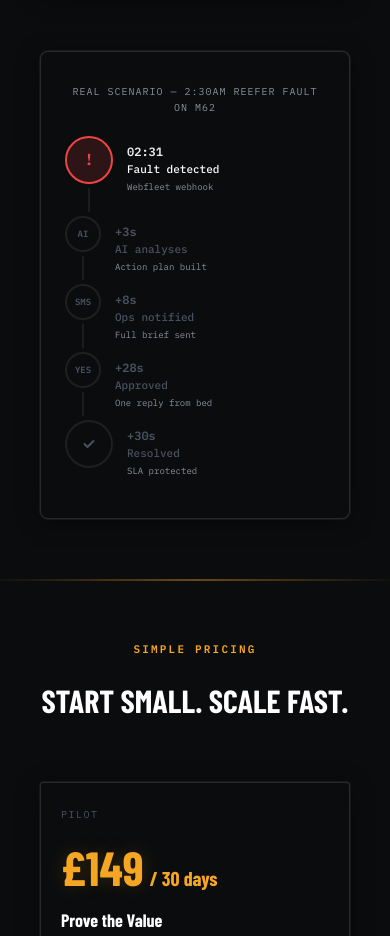
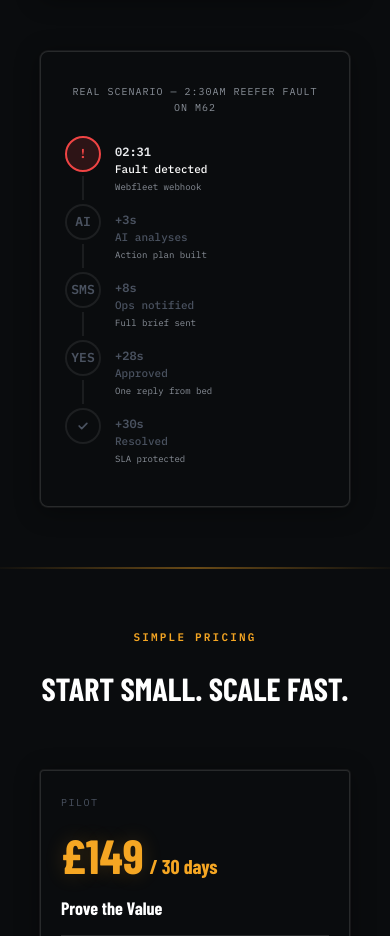
Before and after one commit to waterwellproject8-star/disruption-hub, a Next.js app: page / in a window 390 px wide. Shown: the part 2360-3296 px from the top of the page. Built offline with nearby package versions, Linux system fonts and the light colour scheme; a web font is replaced by a local one.

Commit message:
page.js: cap mobile timeline nodes at 36px, scale SVG tick to 12px, ! fontSize 13px on mobile — desktop 48px unchanged

```diff
--- a/app/page.js
+++ b/app/page.js
@@ -172,6 +172,9 @@ export default function HomePage() {
           .how-timeline-grid { grid-template-columns: 1fr !important; gap: 12px !important; }
           .tl-desktop { display: none !important; }
           .tl-mobile { display: flex !important; }
+          .tl-mobile .tl-node-dot { width: 36px !important; height: 36px !important; }
+          .tl-mobile .tl-node-dot svg { width: 12px !important; height: 12px !important; }
+          .tl-mobile .tl-node-dot-text { font-size: 13px !important; }
           .pricing-grid { grid-template-columns: 1fr !important; gap: 20px !important; }
           .pricing-card { padding: 24px 20px 32px !important; }
           .pricing-card .pc-spacer { height: 8px !important; }
@@ -520,7 +523,7 @@ export default function HomePage() {
                   {steps.map((s, i) => (
                     <div key={i} style={{ display: 'flex', gap: 14, alignItems: 'flex-start' }}>
                       <div style={{ display: 'flex', flexDirection: 'column', alignItems: 'center' }}>
-                        <div style={{ width: s.big ? 48 : 36, height: s.big ? 48 : 36, borderRadius: '50%', display: 'flex', alignItems: 'center', justifyContent: 'center', fontFamily: FF.mono, fontSize: s.dot === '!' ? 16 : 9, fontWeight: s.dot === '!' ? 900 : 700, flexShrink: 0, transition: 'all 0.4s', ...nodeStyle(i) }}>{s.dot === 'tick' ? <svg width="14" height="14" viewBox="0 0 14 14" fill="none"><path d="M2.5 7L5.5 10L11.5 4" stroke="currentColor" strokeWidth="2" strokeLinecap="round" strokeLinejoin="round"/></svg> : s.dot}</div>
+                        <div className="tl-node-dot" style={{ width: s.big ? 48 : 36, height: s.big ? 48 : 36, borderRadius: '50%', display: 'flex', alignItems: 'center', justifyContent: 'center', fontFamily: FF.mono, fontSize: s.dot === '!' ? 16 : 9, fontWeight: s.dot === '!' ? 900 : 700, flexShrink: 0, transition: 'all 0.4s', ...nodeStyle(i) }}>{s.dot === 'tick' ? <svg width="14" height="14" viewBox="0 0 14 14" fill="none"><path d="M2.5 7L5.5 10L11.5 4" stroke="currentColor" strokeWidth="2" strokeLinecap="round" strokeLinejoin="round"/></svg> : <span className="tl-node-dot-text">{s.dot}</span>}</div>
                         {i < steps.length - 1 && (
                           <div style={{ width: 2, flex: 1, minHeight: 24, margin: '4px auto', background: 'rgba(255,255,255,0.07)', position: 'relative', overflow: 'hidden' }}>
                             <div style={{ position: 'absolute', top: 0, left: 0, width: '100%', background: 'linear-gradient(to bottom, #00e5b0, #f5a623)', height: tlStep > i ? '100%' : '0%', transition: 'height 0.6s ease-out' }} />
```
